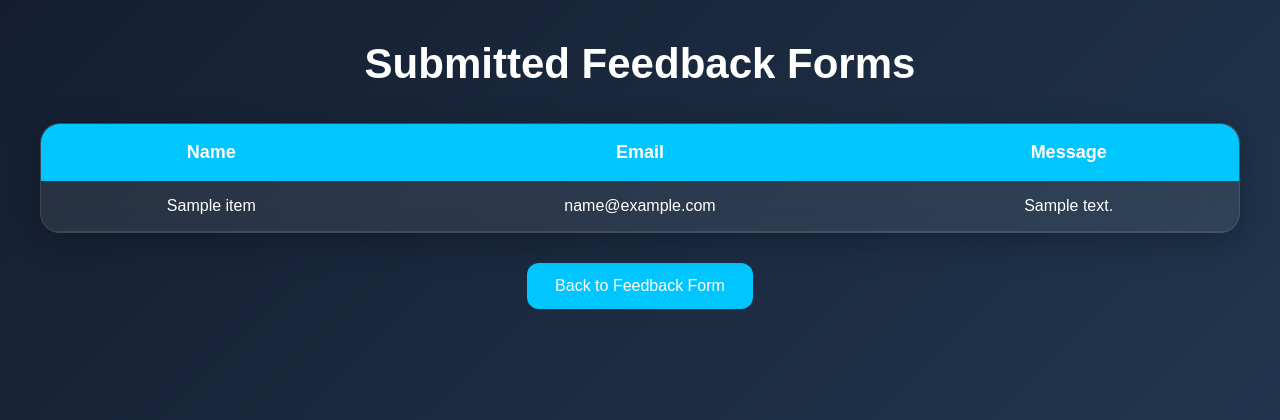
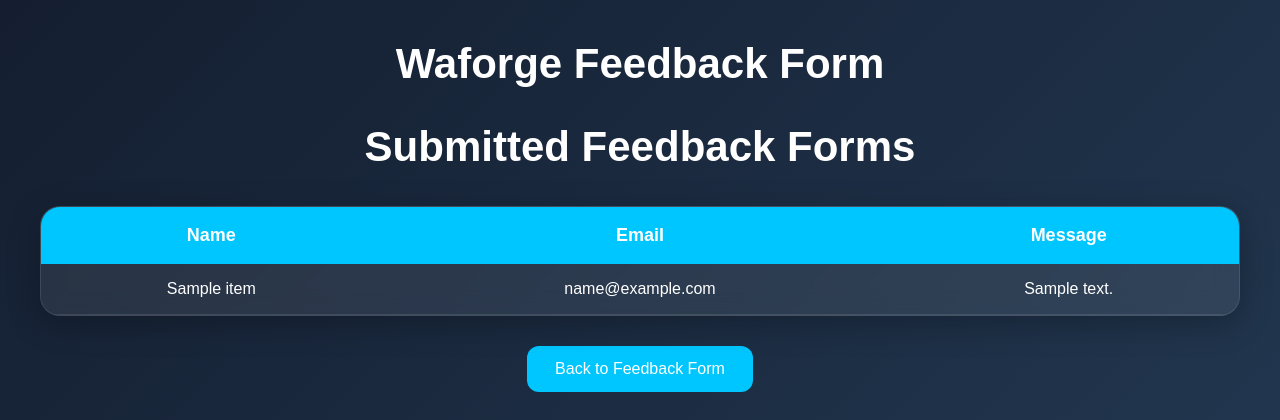
Before and after one commit to Saiteja4751/UpSklling, a Flask app: page /view-feedback in a window 1280 px wide. Shown: the top 420 px of the page. Run offline with Flask 3, Linux system fonts and the light colour scheme; a database or web service that is not in the repository returns one stand-in record (values such as "Sample title"); data that the repository does not hold is empty.

Commit message:
update it the header

```diff
--- a/flask_frontend/templates/feedback_list.html
+++ b/flask_frontend/templates/feedback_list.html
@@ -104,7 +104,7 @@
 </head>
 
 <body>
-
+    <h1>Waforge Feedback Form</h1>
     <h1>Submitted Feedback Forms</h1>
 
     <div class="table-container">
```
